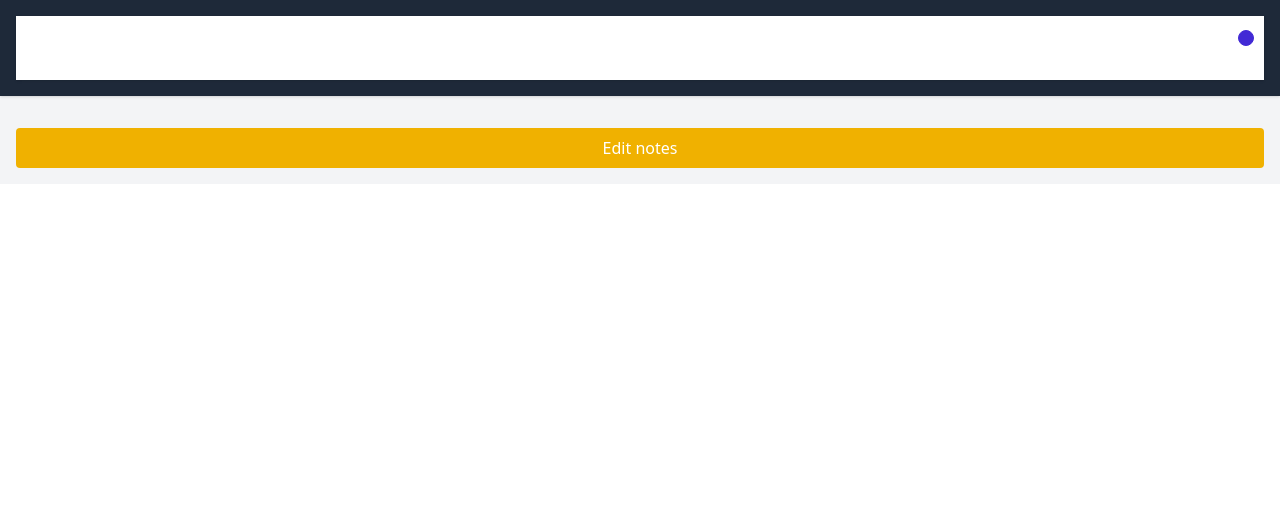
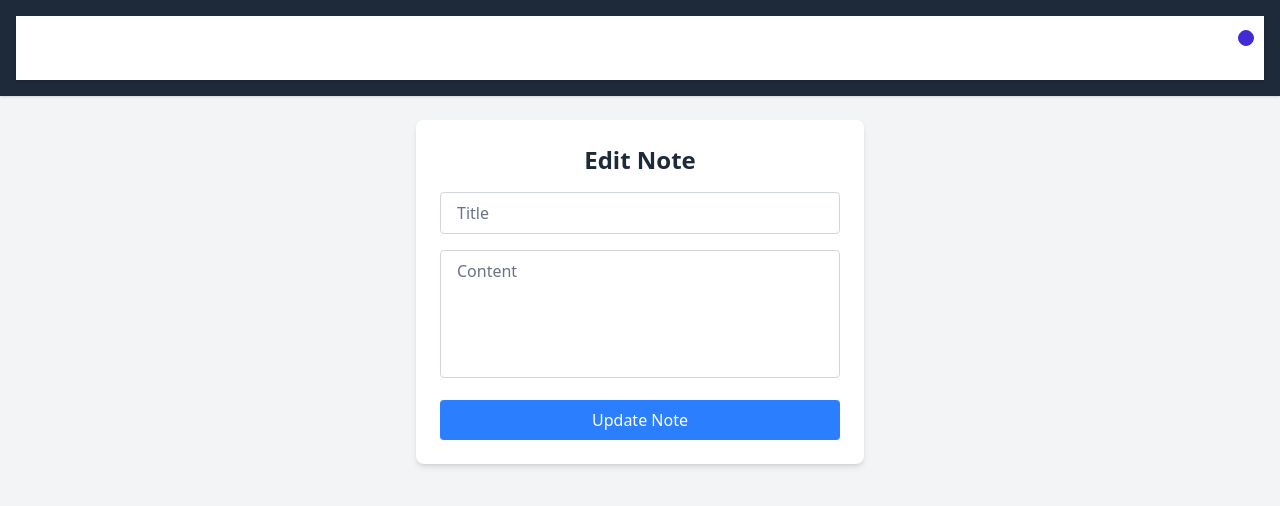
Before and after one commit to syricano/remind-me, a React (Vite) app: page /edit in a window 1280 px wide. Shown: the top 506 px of the page. Built offline with nearby package versions, Linux system fonts and the light colour scheme.

Commit message:
logic for add, view , edit notes

```diff
--- a/src/components/addNote.jsx
+++ b/src/components/addNote.jsx
@@ -1,13 +1,64 @@
-import React from "react";
-import { Link } from "react-router-dom";
+import React, { useState, useEffect } from "react";
 
 const AddNote = () => {
-    return(
-        <div className="p-4">
-            <h2 className="text-center w-full mt-4 bg-blue-500 text-white px-4 py-2 rounded hover:bg-blue-600">Add a New Note</h2>
+    const [notes, setNotes] = useState([]);
+
+    useEffect(() => {
+        const storedNotes = JSON.parse(localStorage.getItem("notes")) || [];
+        setNotes(storedNotes);
+    }, []);
+
+    const handleAddNote = (e) => {
+        e.preventDefault();
+
+        const today = new Date().toISOString().split("T")[0];
+
+        const newNote = {
+            title: e.target[0].value,
+            content: e.target[1].value,
+            date: today,
+        };
+
+        const updatedNotes = [...notes, newNote];
+        setNotes(updatedNotes);
+        localStorage.setItem("notes", JSON.stringify(updatedNotes));
+
+        e.target[0].value = "";
+        e.target[1].value = "";
+
+        alert("Note added successfully!");
+    };
+
+    return (
+        <div className="p-6 bg-gray-100 min-h-screen flex justify-center items-start">
+            <form
+                onSubmit={handleAddNote}
+                className="bg-white shadow-md rounded-lg p-6 w-full max-w-md space-y-4"
+            >
+                <h2 className="text-2xl font-bold text-gray-800 text-center">Add New Note</h2>
+
+                <input
+                    type="text"
+                    placeholder="Title"
+                    className="text-gray-800 placeholder-gray-500 bg-white border border-gray-300 rounded px-4 py-2 w-full focus:outline-none focus:ring-2 focus:ring-blue-400"
+                    required
+                />
+
+                <textarea
+                    placeholder="Content"
+                    className="text-gray-800 placeholder-gray-500 bg-white border border-gray-300 rounded px-4 py-2 w-full h-32 resize-none focus:outline-none focus:ring-2 focus:ring-blue-400"
+                    required
+                ></textarea>
+
+                <button
+                    type="submit"
+                    className="bg-blue-500 text-white font-medium py-2 px-4 rounded w-full hover:bg-blue-600 transition"
+                >
+                    Add Note
+                </button>
+            </form>
         </div>
-    )
-}
-
+    );
+};
 
 export default AddNote;
--- a/src/components/editNotes.jsx
+++ b/src/components/editNotes.jsx
@@ -1,13 +1,65 @@
-import React from "react";
-import { Link } from "react-router-dom";
+import React, { useEffect, useState } from "react";
+import { useParams, useNavigate } from "react-router-dom";
 
-const EditNotes = () => {
-    return(
-        <div className="p-4">
-            <h2 className="text-center w-full mt-4 bg-yellow-500 text-white px-4 py-2 rounded hover:bg-yellow-600">Edit notes</h2>
+const EditNote = () => {
+    const { id } = useParams();
+    const navigate = useNavigate();
+    const [notes, setNotes] = useState([]);
+    const [note, setNote] = useState({ title: "", content: "" });
+
+    useEffect(() => {
+        const storedNotes = JSON.parse(localStorage.getItem("notes")) || [];
+        setNotes(storedNotes);
+        setNote(storedNotes[id] || { title: "", content: "" });
+    }, [id]);
+
+    const handleUpdateNote = (e) => {
+        e.preventDefault();
+
+        const updatedNotes = [...notes];
+        updatedNotes[id] = note;
+
+        setNotes(updatedNotes);
+        localStorage.setItem("notes", JSON.stringify(updatedNotes));
+
+        alert("Note updated successfully!");
+        navigate("/view"); // رجوع لصفحة عرض الملاحظات
+    };
+
+    return (
+        <div className="p-6 bg-gray-100 min-h-screen flex justify-center items-start">
+            <form
+                onSubmit={handleUpdateNote}
+                className="bg-white shadow-md rounded-lg p-6 w-full max-w-md space-y-4"
+            >
+                <h2 className="text-2xl font-bold text-gray-800 text-center">Edit Note</h2>
+
+                <input
+                    type="text"
+                    placeholder="Title"
+                    value={note.title}
+                    onChange={(e) => setNote({ ...note, title: e.target.value })}
+                    className="text-gray-800 placeholder-gray-500 bg-white border border-gray-300 rounded px-4 py-2 w-full focus:outline-none focus:ring-2 focus:ring-blue-400"
+                    required
+                />
+
+                <textarea
+                    placeholder="Content"
+                    value={note.content}
+                    onChange={(e) => setNote({ ...note, content: e.target.value })}
+                    className="text-gray-800 placeholder-gray-500 bg-white border border-gray-300 rounded px-4 py-2 w-full h-32 resize-none focus:outline-none focus:ring-2 focus:ring-blue-400"
+                    required
+                ></textarea>
+
+                <button
+                    type="submit"
+                    className="bg-blue-500 text-white font-medium py-2 px-4 rounded w-full hover:bg-blue-600 transition"
+                >
+                    Update Note
+                </button>
+            </form>
         </div>
-    )
-}
+    );
+};
 
-
-export default EditNotes;
+export default EditNote;
--- a/src/components/viewNotes.jsx
+++ b/src/components/viewNotes.jsx
@@ -1,13 +1,30 @@
-import React from "react";
-import { Link } from "react-router-dom";
+import React, { useState, useEffect } from "react";
 
 const ViewNotes = () => {
-    return(
-        <div className="p-4">
-            <h2 className="text-center w-full mt-4 bg-green-500 text-white px-4 py-2 rounded hover:bg-green-600">View note</h2>
+  const [notes, setNotes] = useState([]);
+
+  useEffect(() => {
+    const savedNotes = JSON.parse(localStorage.getItem("notes")) || [];
+    setNotes(savedNotes);
+  }, []);
+
+  return (
+    <div className="p-4 bg-gray-100 min-h-screen">
+      <h2 className="text-2xl font-bold text-center mb-6 text-gray-800">All Notes</h2>
+      {notes.length === 0 ? (
+        <p className="text-center text-gray-500">No notes available.</p>
+      ) : (
+        <div className="grid grid-cols-1 md:grid-cols-2 lg:grid-cols-3 gap-6">
+          {notes.map((note, index) => (
+            <div key={index} className="bg-white border-l-4 border-blue-500 p-4 shadow-md rounded-lg transition duration-200 hover:shadow-lg">
+              <h3 className="text-xl font-semibold text-blue-700 mb-2">{note.title}</h3>
+              <p className="text-gray-700">{note.content}</p>
+            </div>
+          ))}
         </div>
-    )
-}
-
+      )}
+    </div>
+  );
+};
 
 export default ViewNotes;
```
